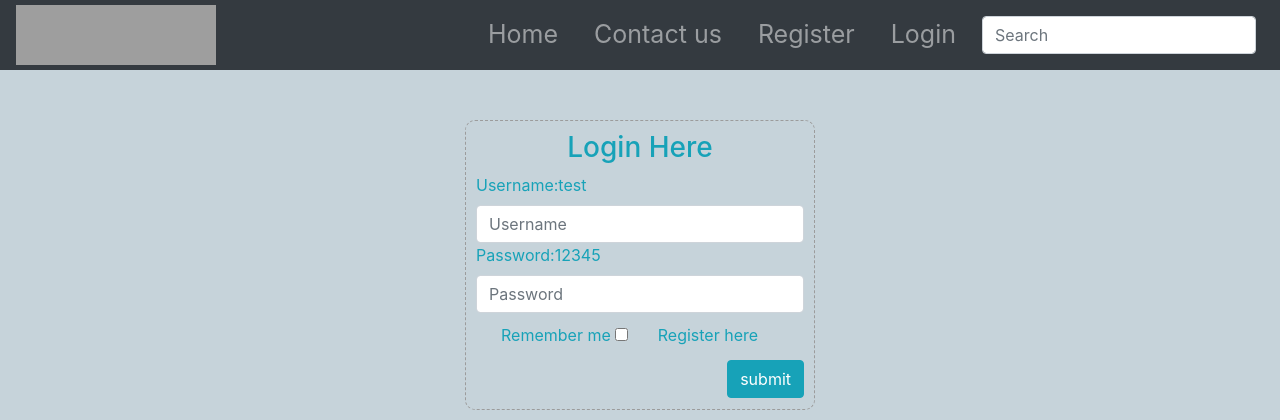
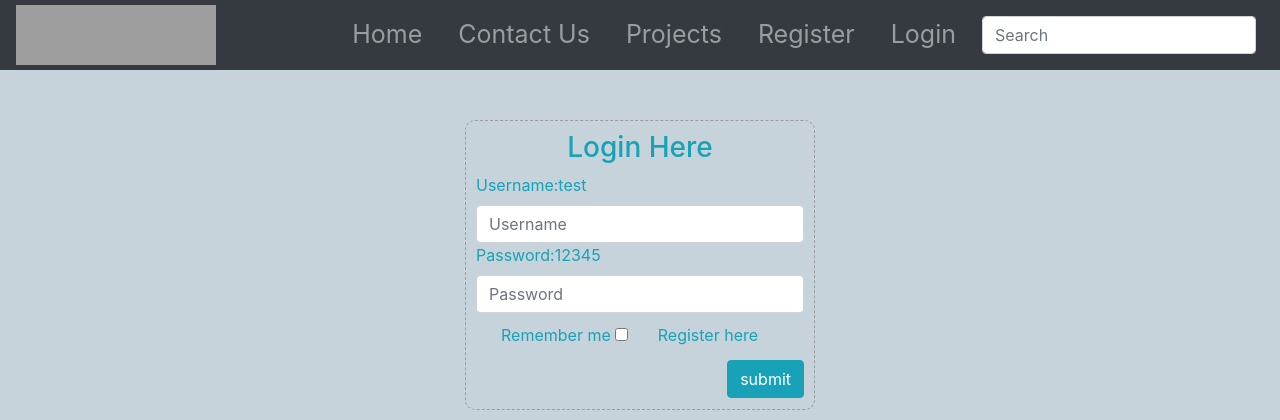
Before and after one commit to Ind20/project, a Django app: page /login in a window 1280 px wide. Shown: the top 420 px of the page. Run offline with Django 3.2, Linux system fonts and the light colour scheme; some libraries are stand-ins or nearby versions; grey boxes are pictures that could not be loaded.

Commit message:
menu fixes

```diff
--- a/static/css/login.css
+++ b/static/css/login.css
@@ -38,7 +38,7 @@ p {
 
 ul li a:hover {
     text-decoration: none;
-    color: darkgreen !important;
+    color: floralwhite !important;
 }
 
 .dropdown-menu {
--- a/template/header.html
+++ b/template/header.html
@@ -26,7 +26,10 @@
             <a class="nav-link link" href="/">Home</a>
         </li>
         <li class="nav-item">
-            <a class="nav-link link" href="contactus">Contact us</a>
+            <a class="nav-link link" href="contactus">Contact Us</a>
+        </li>
+        <li class="nav-item">
+            <a class="nav-link link" href="#">Projects</a>
         </li>
 
         <!-- Dropdown -->
--- a/template/login.html
+++ b/template/login.html
@@ -29,7 +29,7 @@
                                 <span><input id="remember-me" name="remember-me" type="checkbox"></span></label>
                         </div>
                         <div id="register-link" class="text-right remember-me">
-                            <a href="#" class="text-info">Register here</a>
+                            <a href="/register" class="text-info">Register here</a>
                         </div>
                     </div>
                     <div class="submit-btn">
```
